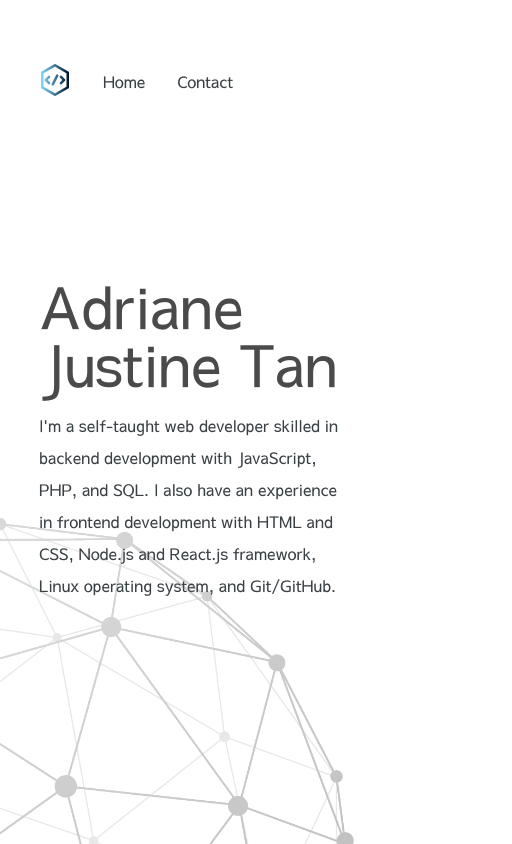
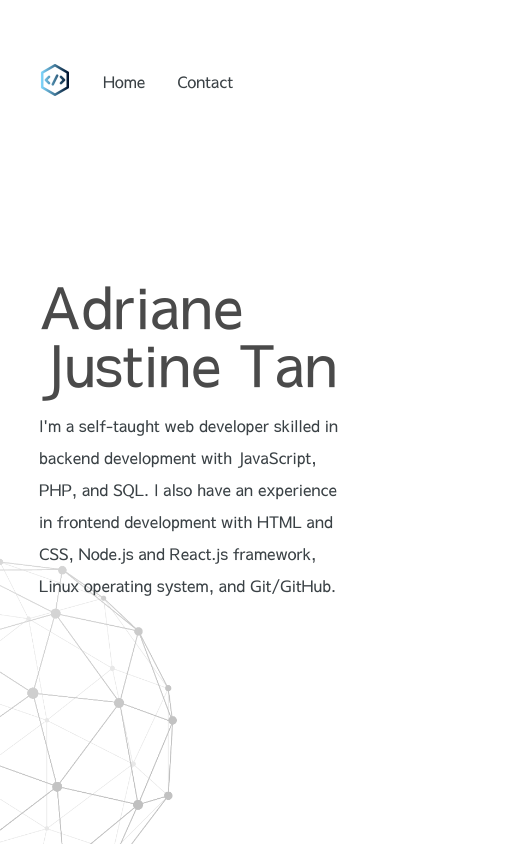
Before and after one commit to eidoriantan/eidoriantan.github.io, a React (Create React App) app: page / in a window 390 px wide. Shown: the top 844 px of the page, 512 px wide, since content can reach past the window. Built offline with nearby package versions, Linux system fonts and the light colour scheme.

Commit message:
Make wireframe responsive

```diff
--- a/src/components/Home/style.scss
+++ b/src/components/Home/style.scss
@@ -7,6 +7,17 @@
   top: 360px;
   left: -512px;
   opacity: 0.25;
+  width: 1024px;
+  height: 1024px;
+}
+
+@media (max-width: 576px) {
+  .bg-wireframe {
+    top: 480px;
+    left: -256px;
+    width: 512px;
+    height: 512px;
+  }
 }
 
 .blankslate {
```
